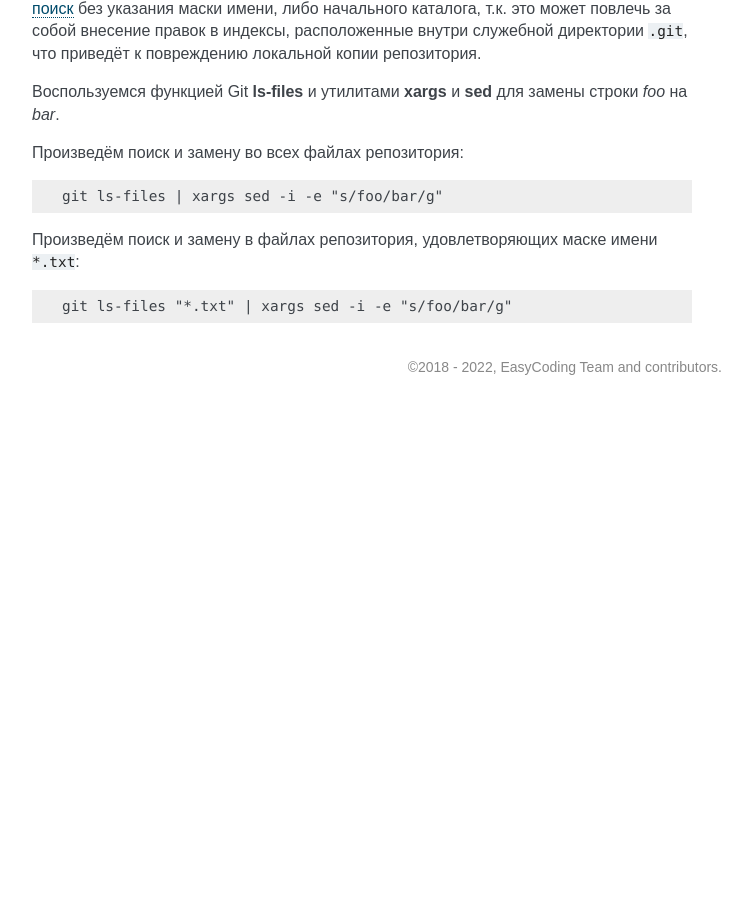
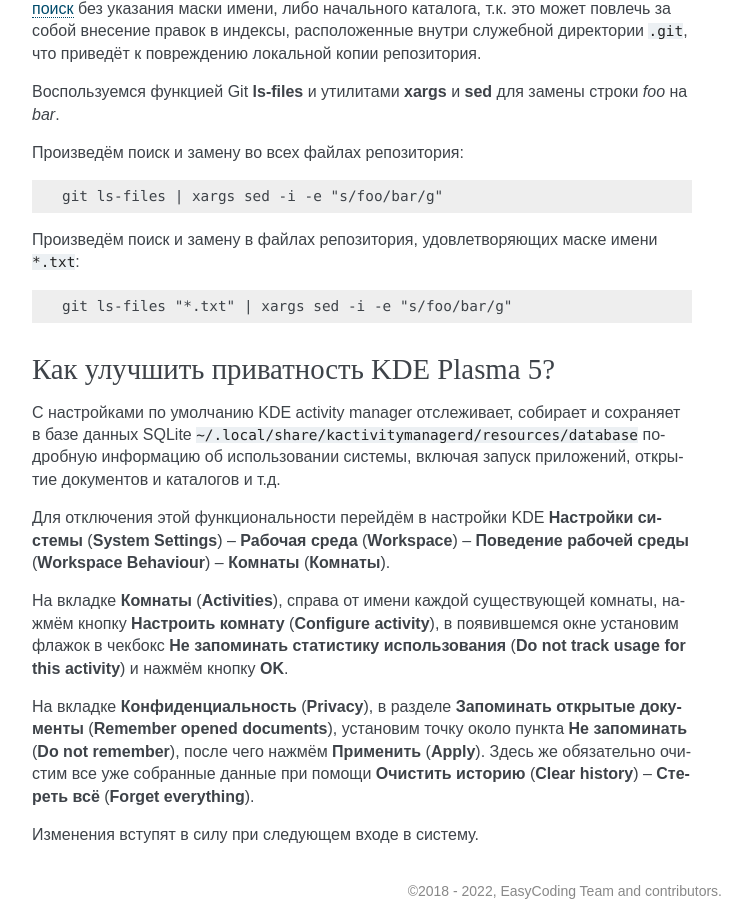
Before and after one commit to RussianFedora/FAQ, a Sphinx documentation site: the page built from source/using-applications.rst, in a window 1280 px wide and 900 px high, scrolled down 26044 px. Shown: the whole window, without its empty margins (388-1140 px from the left). Built offline with Sphinx 7.4.7, drawn with Linux system fonts in a browser that asks for light colours; comment, search, counter and statistics services are not loaded; before the commit the page ends 26449 px from its top, so only the background shows below that; some of the changed text lies outside the part shown.

Commit message:
Added a new question plasma-privacy.

```diff
--- a/source/using-applications.rst
+++ b/source/using-applications.rst
@@ -1436,3 +1436,19 @@ Cгенерируем файл с контрольными суммами SHA2 (
 .. code-block:: text
 
     git ls-files "*.txt" | xargs sed -i -e "s/foo/bar/g"
+
+.. index:: kde, plasma, kactivitymanagerd, privacy
+.. _plasma-privacy:
+
+Как улучшить приватность KDE Plasma 5?
+===========================================
+
+С настройками по умолчанию KDE activity manager отслеживает, собирает и сохраняет в базе данных SQLite ``~/.local/share/kactivitymanagerd/resources/database`` подробную информацию об использовании системы, включая запуск приложений, открытие документов и каталогов и т.д.
+
+Для отключения этой функциональности перейдём в настройки KDE **Настройки системы** (**System Settings**) -- **Рабочая среда** (**Workspace**) -- **Поведение рабочей среды** (**Workspace Behaviour**) -- **Комнаты** (**Комнаты**).
+
+На вкладке **Комнаты** (**Activities**), справа от имени каждой существующей комнаты, нажмём кнопку **Настроить комнату** (**Configure activity**), в появившемся окне установим флажок в чекбокс **Не запоминать статистику использования** (**Do not track usage for this activity**) и нажмём кнопку **OK**.
+
+На вкладке **Конфиденциальность** (**Privacy**), в разделе **Запоминать открытые документы** (**Remember opened documents**), установим точку около пункта **Не запоминать** (**Do not remember**), после чего нажмём **Применить** (**Apply**). Здесь же обязательно очистим все уже собранные данные при помощи **Очистить историю** (**Clear history**) -- **Стереть всё** (**Forget everything**).
+
+Изменения вступят в силу при следующем входе в систему.
```
